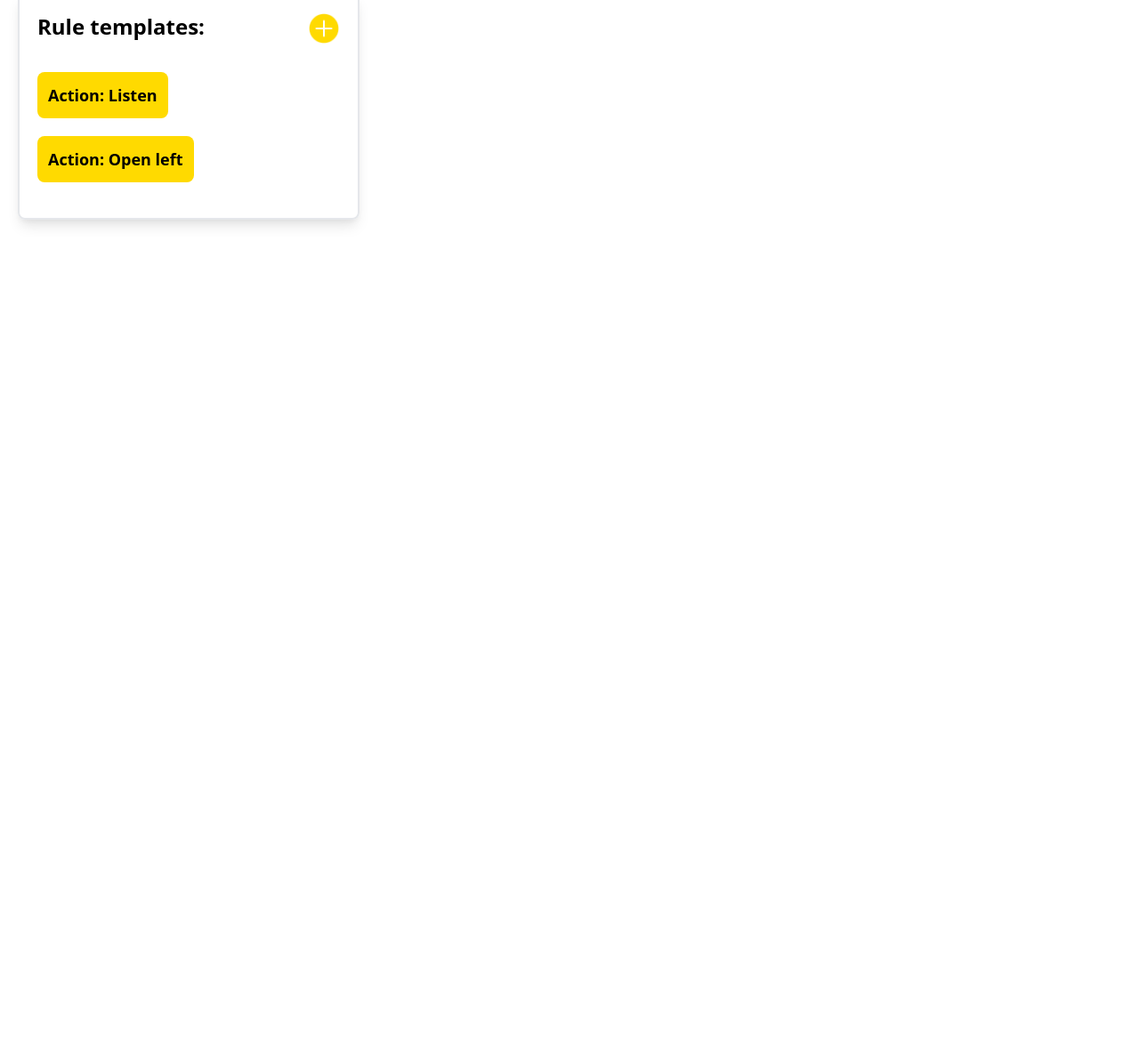
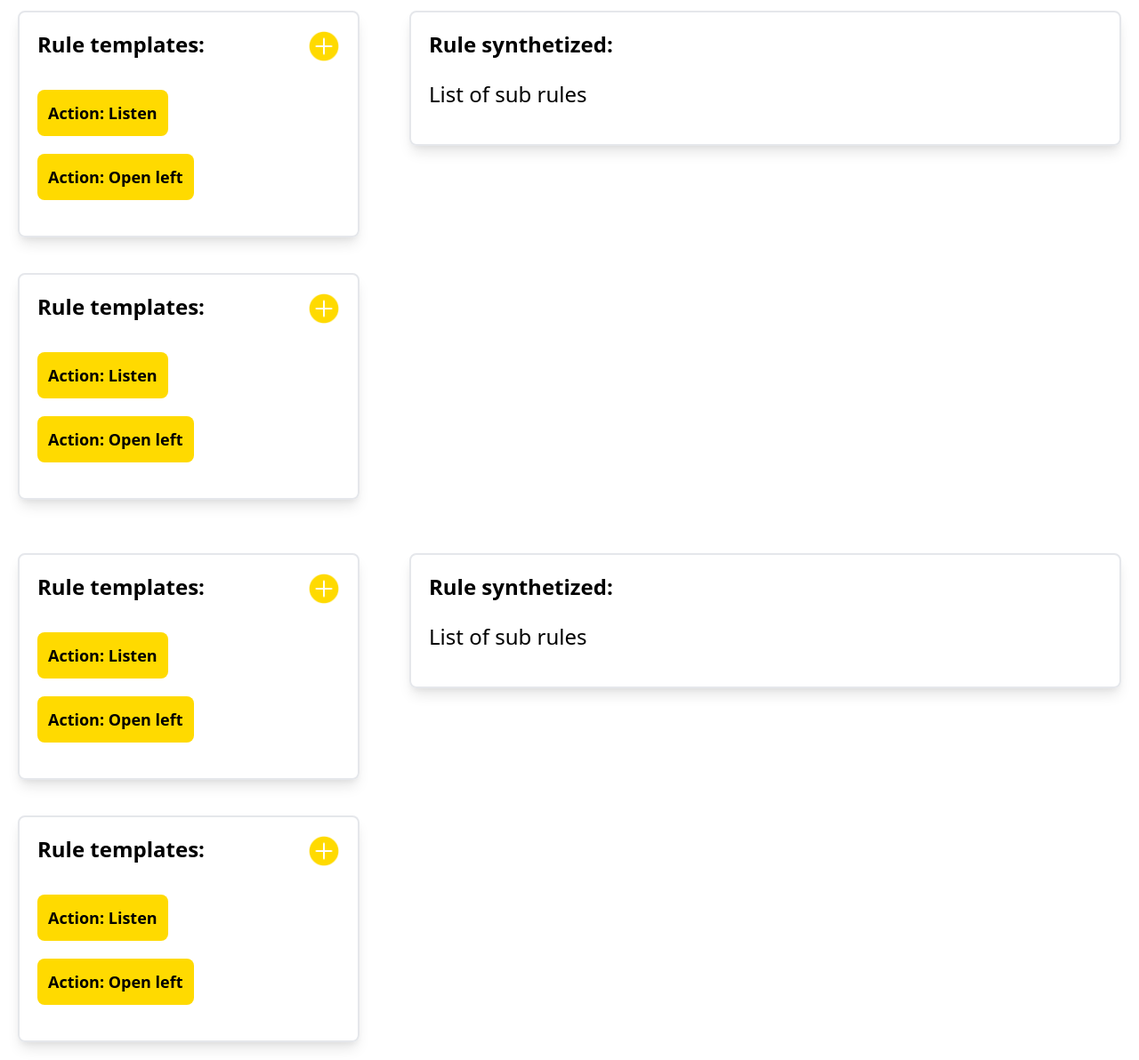
Before and after one commit to gbagolin/explainable-ai-gatsby-version, a Gatsby site: page / in a window 1280 px wide. Shown: the part 64-1256 px from the top of the page at 89% size. Before the commit the page ends 800 px from the top, so only its background shows below. Built offline with nearby package versions, Linux system fonts and the light colour scheme; Gatsby itself is replaced by a stand-in of ours.

Commit message:
First template done.

```diff
--- a/src/pages/index.js
+++ b/src/pages/index.js
@@ -2,27 +2,30 @@ import React from "react"
 import add from "../images/plus.png"
 
 export default function Home() {
+  const ruleSynthetizedCardStyle = {
+    width: "50rem"
+  }
 
   return (
     <>
       <p className="text-center font-bold text-3xl">Explainable AI</p>
-      <div className="flex flex-row">
+      <div className="flex justify-between flex-row flex-wrap mt-5">
         {/**
          * Action card
          */}
-        <div className="border-2 rounded-lg shadow-lg w-96 h-auto m-5 p-5 text-lg">
+        <div className="border-2 rounded-lg shadow-lg w-96 h-full  m-5 p-5 text-lg">
           <div className="flex flex-col flex-initial justify-items-start">
             <div className="flex flex-row justify-between">
               <div>
                 <p className="inline text-center font-bold text-2xl "> Rule templates:</p>
               </div>
               <div>
-                <input className="w-9 h-9" type="image" src={add} alt="Add Action"/>
+                <input className="w-9 h-9" type="image" src={add} alt="Add Action" />
               </div>
             </div>
             <div className="m-3"></div>
             <div className="w-auto h-auto">
-              <button className="font-semibold  yellow-color rounded-lg p-3"> Action: Listen </button>
+              <button className="font-semibold  yellow-color rounded-lg p-3"> Action: Listen</button>
             </div>
             <div className="w-auto h-auto mt-5">
               <button className="font-semibold  yellow-color rounded-lg p-3"> Action: Open left</button>
@@ -31,7 +34,103 @@ export default function Home() {
           <div className="mb-5"></div>
         </div>
 
-        <div>4</div>
+        <div className="border-2 rounded-lg shadow-lg m-5 p-5 text-lg h-full" style={ruleSynthetizedCardStyle}>
+          <div className="flex flex-col flex-initial justify-items-start">
+            <div className="flex flex-row justify-between">
+              <div>
+                <p className="inline text-center font-bold text-2xl "> Rule synthetized: </p>
+              </div>
+            </div>
+            <div className="m-3"></div>
+            <div className="w-auto h-auto">
+              <p className="font-normal text-2xl "> List of sub rules </p>
+            </div>
+            <div className="mb-5"></div>
+          </div>
+        </div>
+
+        <div className="border-2 rounded-lg shadow-lg w-96 h-full m-5 p-5 text-lg">
+          <div className="flex flex-col flex-initial justify-items-start">
+            <div className="flex flex-row justify-between">
+              <div>
+                <p className="inline text-center font-bold text-2xl "> Rule templates:</p>
+              </div>
+              <div>
+                <input className="w-9 h-9" type="image" src={add} alt="Add Action" />
+              </div>
+            </div>
+            <div className="m-3"></div>
+            <div className="w-auto h-auto">
+              <button className="font-semibold  yellow-color rounded-lg p-3"> Action: Listen</button>
+            </div>
+            <div className="w-auto h-auto mt-5">
+              <button className="font-semibold  yellow-color rounded-lg p-3"> Action: Open left</button>
+            </div>
+          </div>
+          <div className="mb-5"></div>
+        </div>
+      </div>
+
+      <div className="flex justify-between flex-row flex-wrap mt-5">
+        {/**
+         * Action card
+         */}
+        <div className="border-2 rounded-lg shadow-lg w-96 h-full  m-5 p-5 text-lg">
+          <div className="flex flex-col flex-initial justify-items-start">
+            <div className="flex flex-row justify-between">
+              <div>
+                <p className="inline text-center font-bold text-2xl "> Rule templates:</p>
+              </div>
+              <div>
+                <input className="w-9 h-9" type="image" src={add} alt="Add Action" />
+              </div>
+            </div>
+            <div className="m-3"></div>
+            <div className="w-auto h-auto">
+              <button className="font-semibold  yellow-color rounded-lg p-3"> Action: Listen</button>
+            </div>
+            <div className="w-auto h-auto mt-5">
+              <button className="font-semibold  yellow-color rounded-lg p-3"> Action: Open left</button>
+            </div>
+          </div>
+          <div className="mb-5"></div>
+        </div>
+
+        <div className="border-2 rounded-lg shadow-lg m-5 p-5 text-lg h-full" style={ruleSynthetizedCardStyle}>
+          <div className="flex flex-col flex-initial justify-items-start">
+            <div className="flex flex-row justify-between">
+              <div>
+                <p className="inline text-center font-bold text-2xl "> Rule synthetized: </p>
+              </div>
+            </div>
+            <div className="m-3"></div>
+            <div className="w-auto h-auto">
+              <p className="font-normal text-2xl "> List of sub rules </p>
+            </div>
+            <div className="mb-5"></div>
+          </div>
+        </div>
+
+        <div className="border-2 rounded-lg shadow-lg w-96 h-full m-5 p-5 text-lg">
+          <div className="flex flex-col flex-initial justify-items-start">
+            <div className="flex flex-row justify-between">
+              <div>
+                <p className="inline text-center font-bold text-2xl "> Rule templates:</p>
+              </div>
+              <div>
+                <input className="w-9 h-9" type="image" src={add} alt="Add Action" />
+              </div>
+            </div>
+            <div className="m-3"></div>
+            <div className="w-auto h-auto">
+              <button className="font-semibold  yellow-color rounded-lg p-3"> Action: Listen</button>
+            </div>
+            <div className="w-auto h-auto mt-5">
+              <button className="font-semibold  yellow-color rounded-lg p-3"> Action: Open left</button>
+            </div>
+          </div>
+          <div className="mb-5"></div>
+        </div>
       </div>
     </>
   )
```
Also changed, not shown: src/css/index.css (line endings or trailing spaces).
